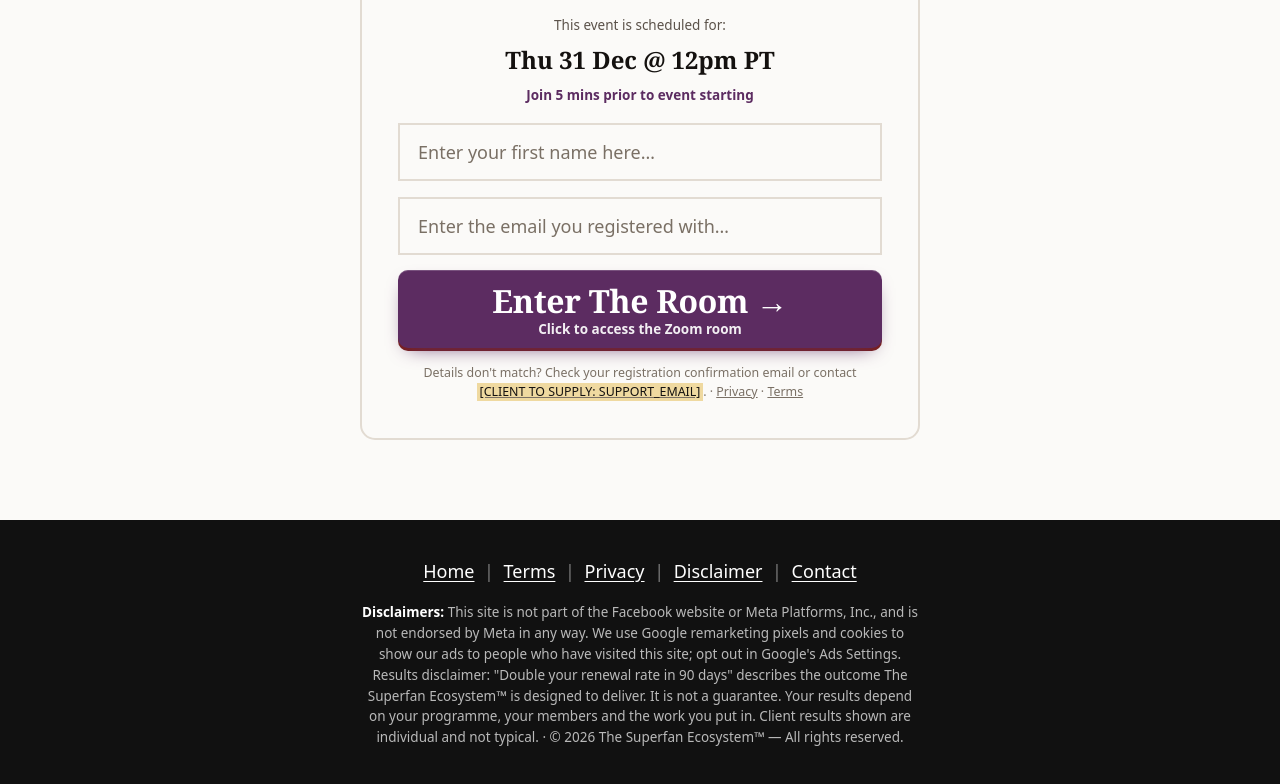
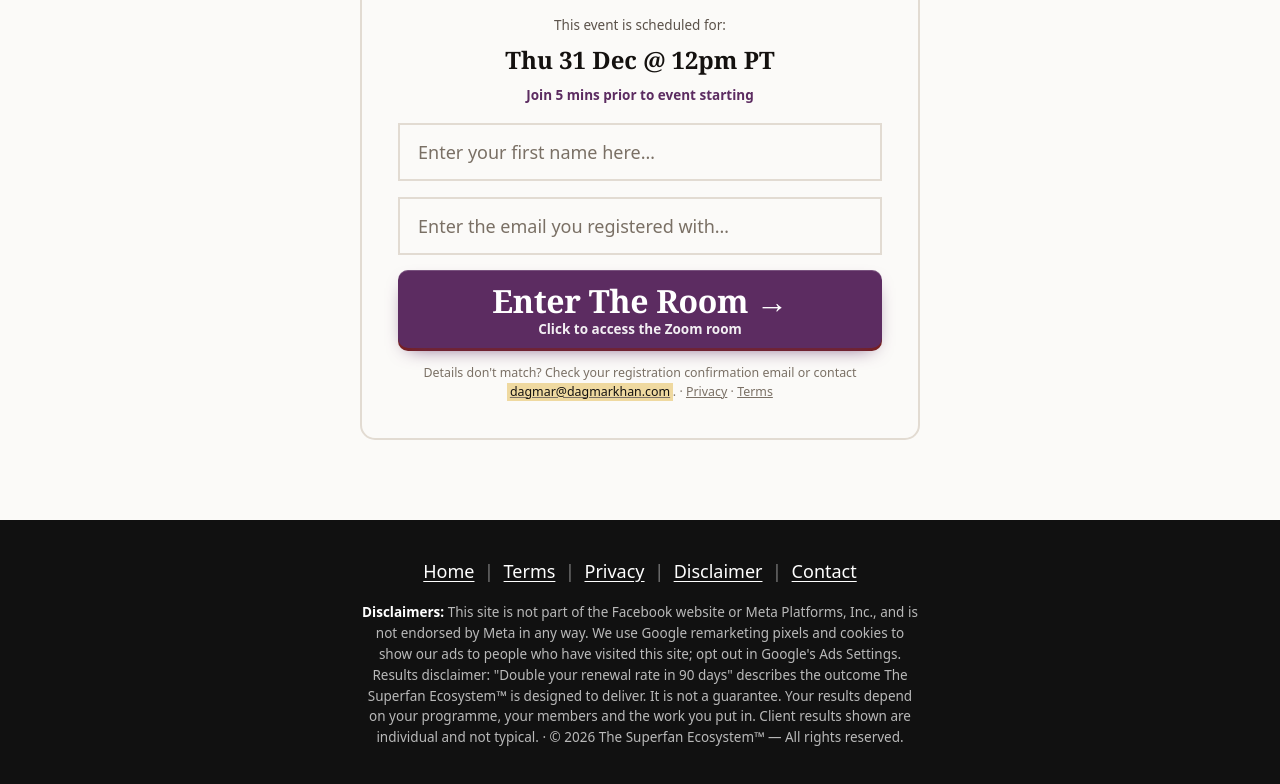
Before and after one commit to icoachlaunch/funnel-previews, a plain HTML site: page dagmar-khan/phase-3/5-event-gate.html in a window 1280 px wide. Shown: the part 868-1652 px from the top of the page. Drawn offline with Linux system fonts and the light colour scheme.

Commit message:
Dagmar Khan Phase 3: footer links and support email from her CRM
Co-Authored-By: Claude Opus 5.5 <noreply@anthropic.com>

```diff
--- a/dagmar-khan/phase-3/5-event-gate.html
+++ b/dagmar-khan/phase-3/5-event-gate.html
@@ -2758,14 +2758,14 @@ img.v3-deliv__sys { padding: 0; object-fit: contain; background: #fff; }
         <input class="cl-field" type="email" name="email" placeholder="Enter the email you registered with…" autocomplete="email" required>
         <button class="cl-cta cl-cta--block" type="submit"><span class="cl-cta__main">Enter The Room</span><span class="cl-cta__sub">Click to access the Zoom room</span></button>
       </form>
-      <p class="cl-fine cl-gatecard__help">Details don't match? Check your registration confirmation email or contact <a href="mailto:CLIENT-TO-SUPPLY-SUPPORT_EMAIL"><mark class="cl-mark" data-cfe-missing="SUPPORT_EMAIL">[CLIENT TO SUPPLY: SUPPORT_EMAIL]</mark></a>. · <a href="CLIENT-TO-SUPPLY-PRIVACY_URL">Privacy</a> · <a href="CLIENT-TO-SUPPLY-TERMS_URL">Terms</a></p>
+      <p class="cl-fine cl-gatecard__help">Details don't match? Check your registration confirmation email or contact <a href="mailto:dagmar@dagmarkhan.com"><mark class="cl-mark" data-cfe-missing="SUPPORT_EMAIL">dagmar@dagmarkhan.com</mark></a>. · <a href="https://go.dagmarkhan.com/privacy">Privacy</a> · <a href="https://go.dagmarkhan.com/terms">Terms</a></p>
     </div>
   </div>
 </main>
 
 <footer class="cl-footer" data-cfe="05-footer">
   <div class="cl-container">
-    <nav aria-label="Footer"><a href="CLIENT-TO-SUPPLY-HOME_URL">Home</a><span class="cl-footer__sep">|</span><a href="CLIENT-TO-SUPPLY-TERMS_URL">Terms</a><span class="cl-footer__sep">|</span><a href="CLIENT-TO-SUPPLY-PRIVACY_URL">Privacy</a><span class="cl-footer__sep">|</span><a href="CLIENT-TO-SUPPLY-DISCLAIMER_URL">Disclaimer</a><span class="cl-footer__sep">|</span><a href="mailto:CLIENT-TO-SUPPLY-SUPPORT_EMAIL">Contact</a></nav>
+    <nav aria-label="Footer"><a href="https://dagmarkhan.com/">Home</a><span class="cl-footer__sep">|</span><a href="https://go.dagmarkhan.com/terms">Terms</a><span class="cl-footer__sep">|</span><a href="https://go.dagmarkhan.com/privacy">Privacy</a><span class="cl-footer__sep">|</span><a href="https://go.dagmarkhan.com/disclaimer">Disclaimer</a><span class="cl-footer__sep">|</span><a href="mailto:dagmar@dagmarkhan.com">Contact</a></nav>
     <p class="cl-footer__legal"><strong>Disclaimers:</strong> This site is not part of the Facebook website or Meta Platforms, Inc., and is not endorsed by Meta in any way. We use Google remarketing pixels and cookies to show our ads to people who have visited this site; opt out in Google's Ads Settings.<span> Results disclaimer: "Double your renewal rate in 90 days" describes the outcome The Superfan Ecosystem™ is designed to deliver. It is not a guarantee. Your results depend on your programme, your members and the work you put in. Client results shown are individual and not typical.</span> · © 2026 The Superfan Ecosystem™ — All rights reserved.</p>
   </div>
 </footer>
```
Also changed, not shown: dagmar-khan/phase-3/1-registration.html (+2 -2 lines), dagmar-khan/phase-3/2-vip-upsell.html (+1 -1 lines), dagmar-khan/phase-3/3-pass-upsell.html (+1 -1 lines), dagmar-khan/phase-3/4a-vip-confirmation.html (+1 -1 lines), dagmar-khan/phase-3/4b-seat-confirmed.html (+1 -1 lines), dagmar-khan/phase-3/6-pass-booking.html (+1 -1 lines), dagmar-khan/phase-3/7-replay.html (+1 -1 lines), dagmar-khan/phase-3/8-pass.html (+1 -1 lines).
